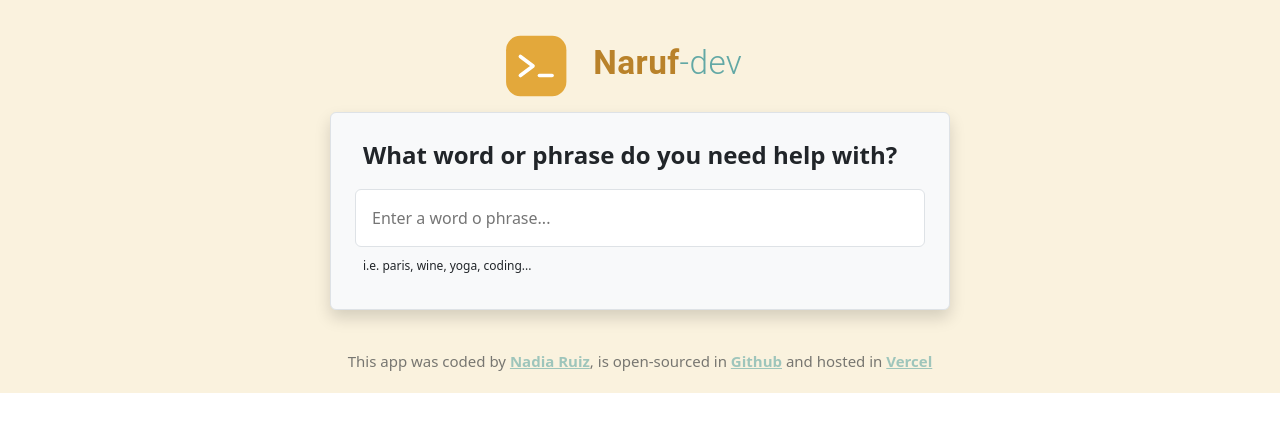
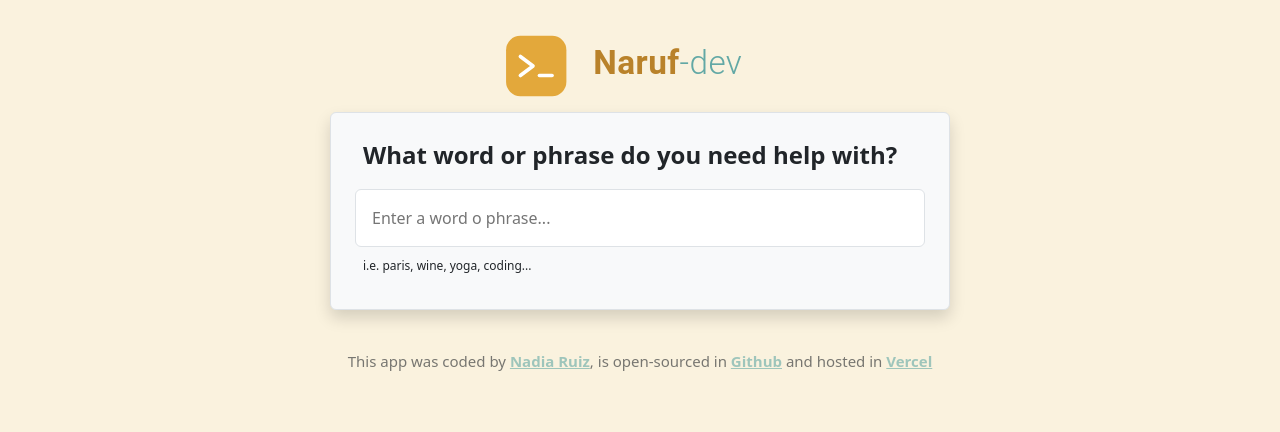
Before and after one commit to Naruf/dictionary-react-project, a React (Create React App) app: page / in a window 1280 px wide. Shown: the top 432 px of the page. Built offline with nearby package versions, Linux system fonts and the light colour scheme.

Commit message:
Fix for issue with background colour

```diff
--- a/src/App.css
+++ b/src/App.css
@@ -2,6 +2,7 @@
   text-align: center;
   padding: 20px;
   background-color: rgb(250, 242, 222);
+  min-height: 100em;
 }
 
 .App-header {
--- a/src/Footer.js
+++ b/src/Footer.js
@@ -3,7 +3,7 @@ import "./Footer.css";
 
 export default function Footer() {
   return (
-    <div className="Footer">
+    <div className="Footer ">
       This app was coded by{" "}
       <a
         className="Footer-link"
--- a/src/index.css
+++ b/src/index.css
@@ -5,11 +5,4 @@ body {
     "Cantarell", "Fira Sans", "Droid Sans", "Helvetica Neue", sans-serif;
   -webkit-font-smoothing: antialiased;
   -moz-osx-font-smoothing: grayscale;
-  background-color: rgb(226, 204, 147);
-  background-size: cover;
 }
-/* @media (max-width: 600px) {
-  body {
-    margin: 10px 10px;
-  }
-} */
```
